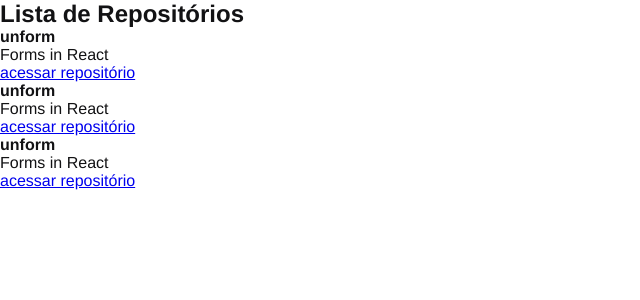
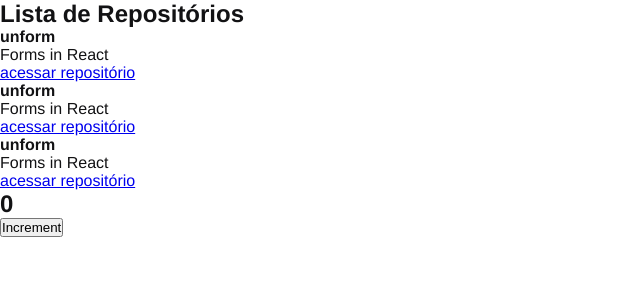
Before and after one commit to BryanValeriano/reactjs, a React app in the folder 01-github-explorer/: page / in a window 1280 px wide. Shown: the top 300 px of the page, without its empty margins (0-640 px from the left). Built offline with nearby package versions, Linux system fonts and the light colour scheme.

Commit message:
Estado do componente

```diff
--- a/01-github-explorer/src/App.jsx
+++ b/01-github-explorer/src/App.jsx
@@ -1,6 +1,12 @@
+import { Counter } from "./components/Counter";
 import { RepositoryList } from "./components/RepositoryList";
 import "./styles/global.scss";
 
 export function App() {
-  return RepositoryList();
+  return (
+    <>
+      <RepositoryList />
+      <Counter />
+    </>
+  );
 }
--- /dev/null
+++ b/01-github-explorer/src/components/Counter.jsx
@@ -0,0 +1,18 @@
+import { useState } from "react";
+
+export function Counter() {
+  const [counter, setCounter] = useState(0);
+
+  function increment() {
+    setCounter(counter + 1);
+  }
+
+  return (
+    <div>
+      <h2>{counter}</h2>
+      <button type="button" onClick={increment}>
+        Increment
+      </button>
+    </div>
+  );
+}
```
